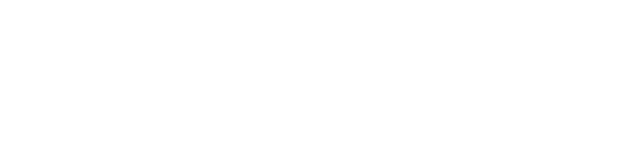
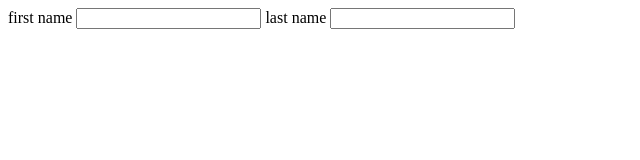
Before and after one commit to amit-kumar-141/form-html, a plain HTML site: page index.html in a window 1280 px wide. Shown: the whole page, without its empty margins (0-640 px from the left). Drawn offline with Linux system fonts and the light colour scheme.

Commit message:
Update index.html

```diff
--- a/index.html
+++ b/index.html
@@ -7,7 +7,13 @@
 </head>
 <body>
 
+ <form action="">
 
+    <label for="text">first name</label>
+    <input type="name" id="first name">
+    <label for="text"> last name</label>
+    <input type="name" id="last name">
+ </form>
 
 
 
```
